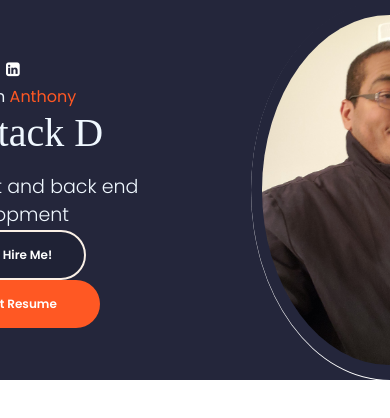
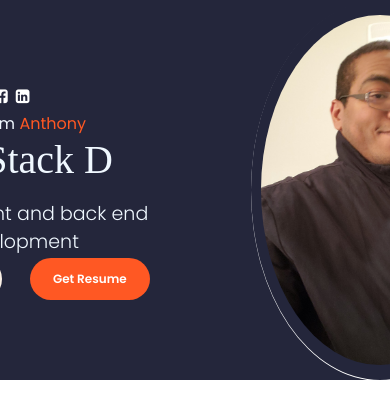
Before and after one commit to TKShadowBlade/Anthony-Professional-Portfolio, a React (Create React App) app: page / in a window 390 px wide. Shown: the top 418 px of the page. Built offline with nearby package versions, Linux system fonts and the light colour scheme; a web font is replaced by a local one.

Commit message:
setting up device responsive

```diff
--- a/src/PortfolioContainer/Home/Profile.css
+++ b/src/PortfolioContainer/Home/Profile.css
@@ -77,3 +77,20 @@
     transform: scale(1.5);
 
 }
+
+@media screen and (max-width: 1110px) {
+    .profile-picture{
+        margin: 0 0px 80 px;
+    }
+    .profile-details-name {
+        font-size: 20px;
+    }
+    .profile-details-role .primary-text {
+        font-size: 12px;
+    }
+    .profile-options .btn{
+        width: 120px;
+        padding: 11px 0;
+        z-index: 700;
+    }
+}
```
